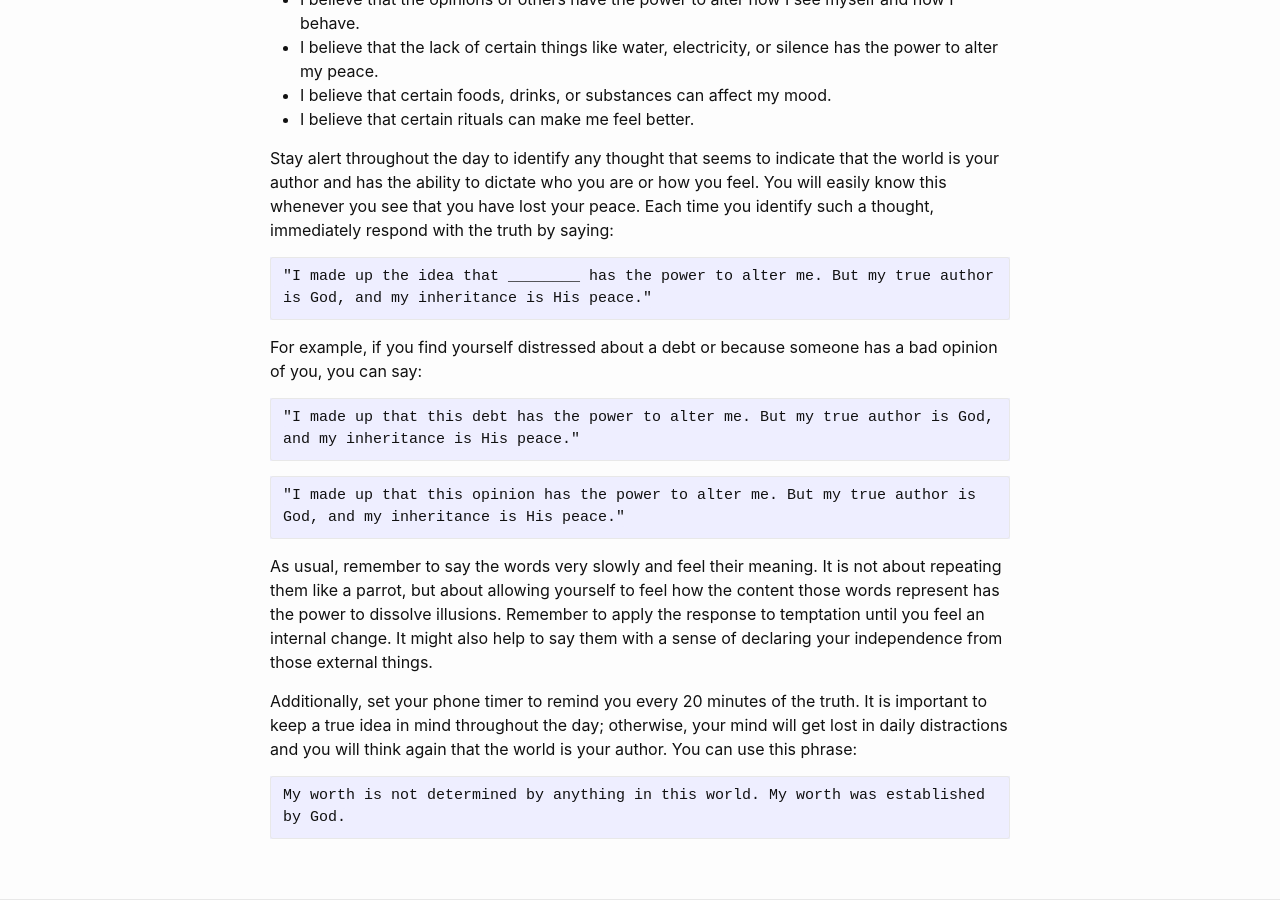
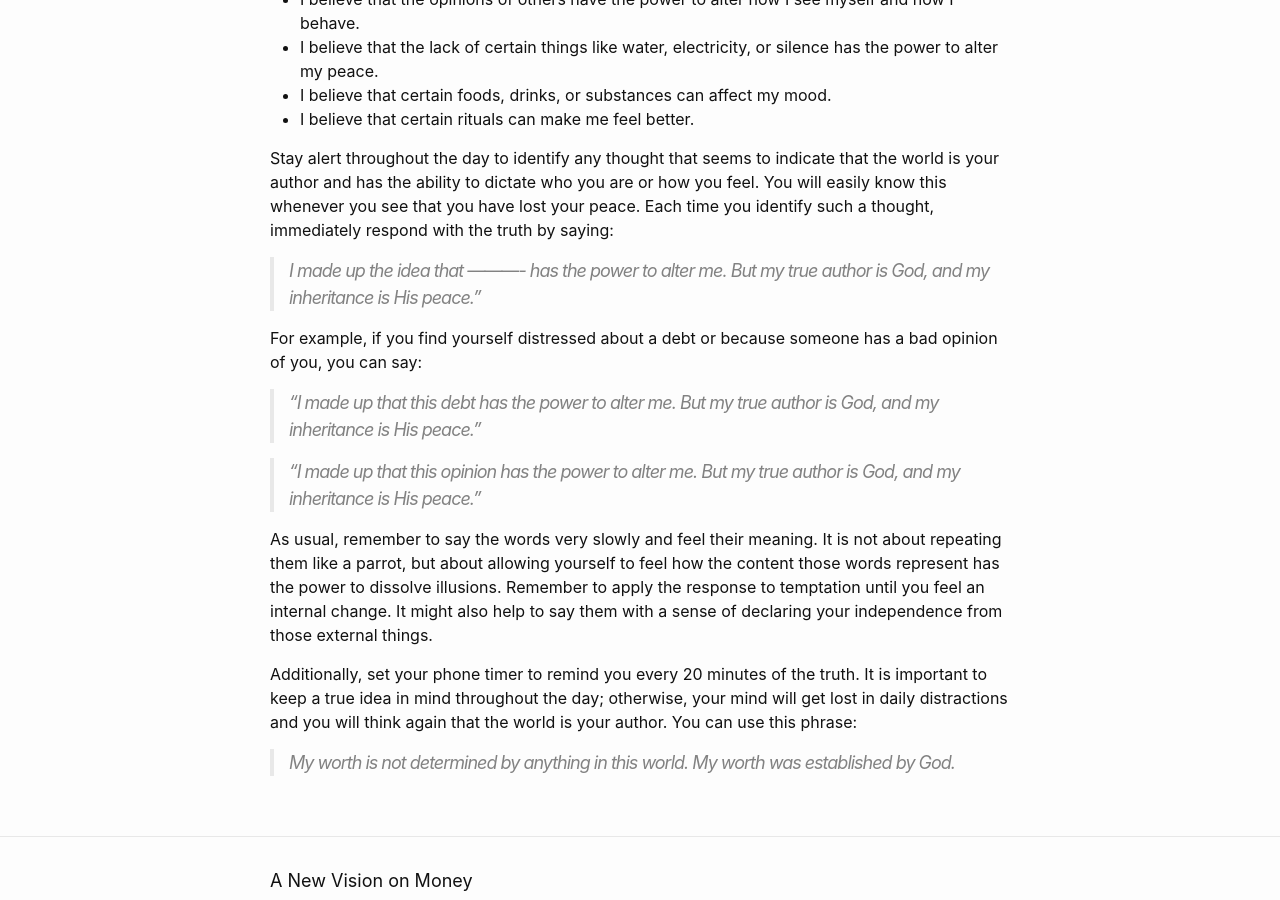
Before and after one commit to siran/a_new_vision_on_money, a Jekyll site: the page built from _posts/2024-08-29-lesson-3--the-root-of-all-evil.md, in a window 1280 px wide and 900 px high, scrolled down 3369 px. Built offline with Jekyll 4.4.1, drawn with Linux system fonts in a browser that asks for light colours; our own code applies the rules of GitHub Pages for plain Markdown files.

Commit message:
indenting as quotes

````diff
--- a/_posts/2024-08-29-lesson-3--the-root-of-all-evil.md
+++ b/_posts/2024-08-29-lesson-3--the-root-of-all-evil.md
@@ -73,24 +73,16 @@ Today, we will spend the day identifying those things that seem to be our author
 
 Stay alert throughout the day to identify any thought that seems to indicate that the world is your author and has the ability to dictate who you are or how you feel. You will easily know this whenever you see that you have lost your peace. Each time you identify such a thought, immediately respond with the truth by saying:
 
-```
-"I made up the idea that ________ has the power to alter me. But my true author is God, and my inheritance is His peace."
-```
+> I made up the idea that ---------- has the power to alter me. But my true author is God, and my inheritance is His peace."
 
 For example, if you find yourself distressed about a debt or because someone has a bad opinion of you, you can say:
 
-```
-"I made up that this debt has the power to alter me. But my true author is God, and my inheritance is His peace."
-```
+> "I made up that this debt has the power to alter me. But my true author is God, and my inheritance is His peace."
 
-```
-"I made up that this opinion has the power to alter me. But my true author is God, and my inheritance is His peace."
-```
+> "I made up that this opinion has the power to alter me. But my true author is God, and my inheritance is His peace."
 
 As usual, remember to say the words very slowly and feel their meaning. It is not about repeating them like a parrot, but about allowing yourself to feel how the content those words represent has the power to dissolve illusions. Remember to apply the response to temptation until you feel an internal change. It might also help to say them with a sense of declaring your independence from those external things.
 
 Additionally, set your phone timer to remind you every 20 minutes of the truth. It is important to keep a true idea in mind throughout the day; otherwise, your mind will get lost in daily distractions and you will think again that the world is your author. You can use this phrase:
 
-```
-My worth is not determined by anything in this world. My worth was established by God.
-```
+> My worth is not determined by anything in this world. My worth was established by God.
````
Also changed, not shown: _posts/2024-08-25-lesson-1--why-do-we-have-needs.md (+4 -4 lines), _posts/2024-08-28-lesson-2--the-desire-to-possess.md (+2 -6 lines), _posts/2024-09-06-lesson-4--money-at-the-service-of-the-body-and-the-body-at-the-service-of-money.md (+4 -12 lines).
